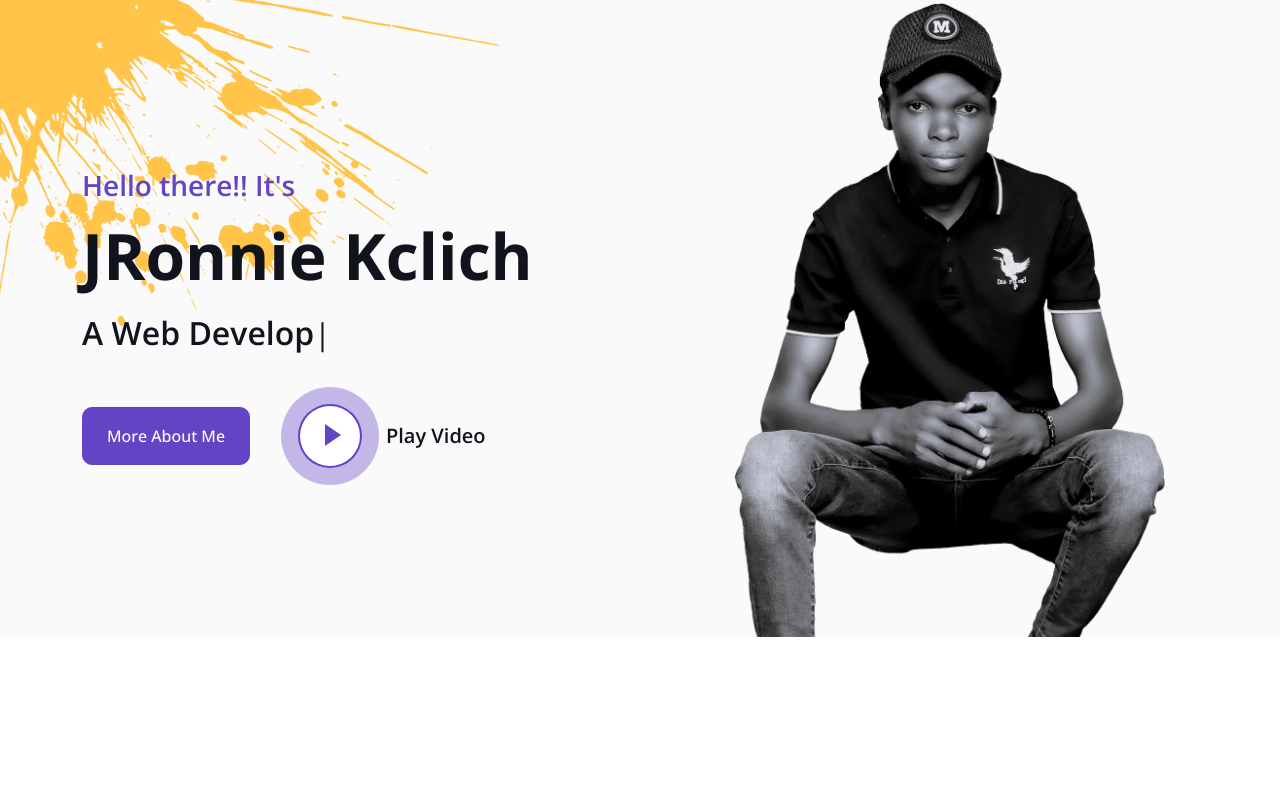
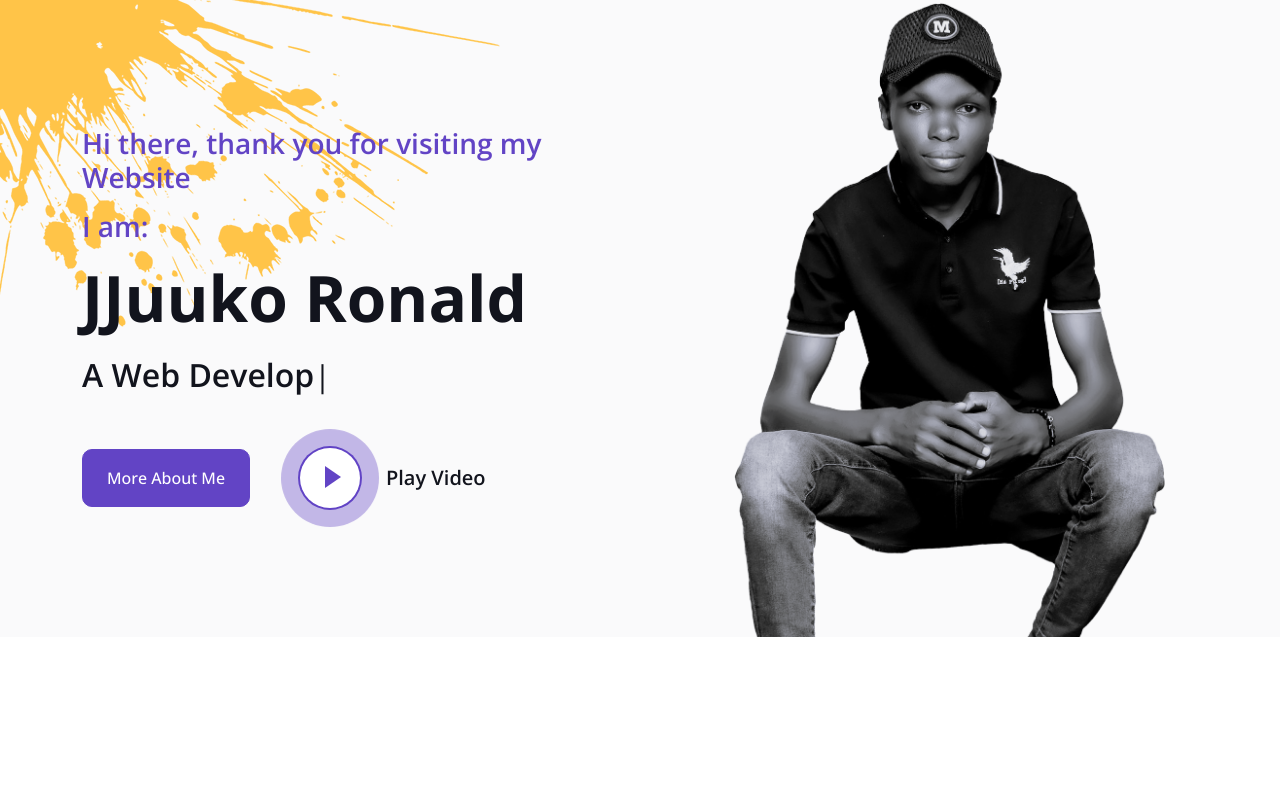
Before and after one commit to jjronnie/jronnie, a plain HTML site: page index.html in a window 1280 px wide. Shown: the top 800 px of the page. Drawn offline with nearby package versions, Linux system fonts and the light colour scheme; animation ran at ten frames a second.

Commit message:
Update index.html

```diff
--- a/index.html
+++ b/index.html
@@ -106,8 +106,9 @@
         <div class="container">
             <div class="row g-5 align-items-center">
                 <div class="col-lg-6 py-6 pb-0 pt-lg-0">
-                    <h3 class="text-primary mb-3">Hello there!! It's</h3>
-                    <h1 class="display-3 mb-3">JRonnie Kclich</h1>
+                    <h3 class="text-primary mb-3">Hi there, thank you for visiting my Website</h3>
+                    <h3 class="text-primary mb-3">I am:</h3>
+                    <h1 class="display-3 mb-3">JJuuko Ronald</h1>
                     <h2 class="typed-text-output d-inline"></h2>
                     <div class="typed-text d-none">A Professional Web Designer, A Web Developer, A Social Media Manager, A System Analyst, A Software Developer</div>
                     <div class="d-flex align-items-center pt-5">
```
